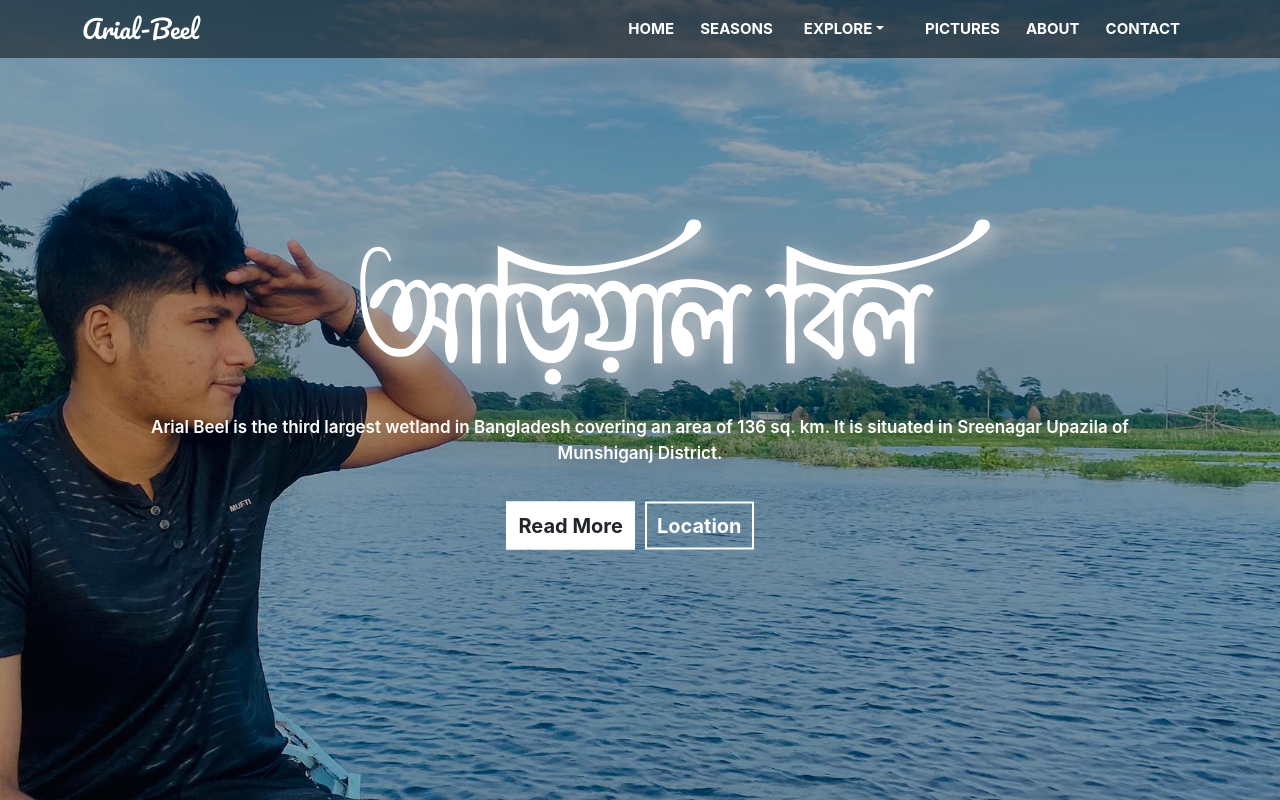
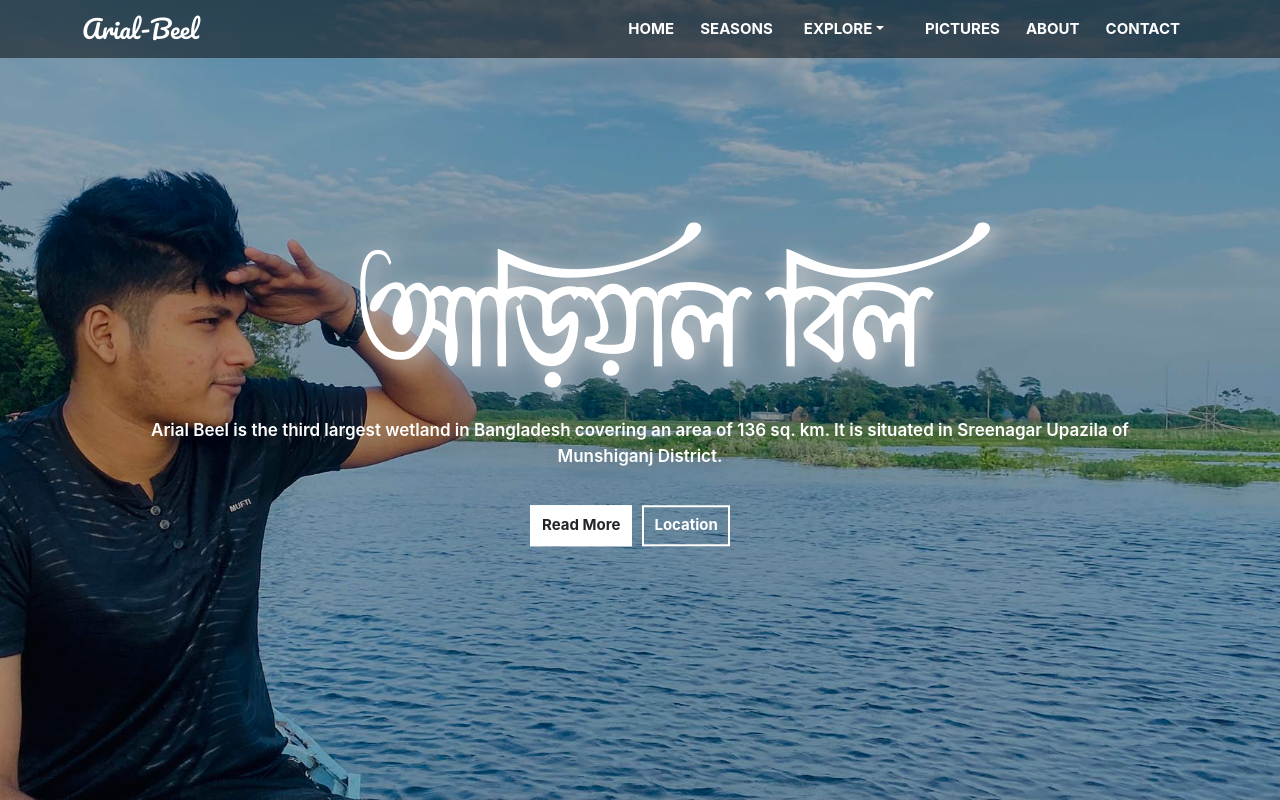
Before and after one commit to codingwithprince/arial-beel-website, a React (Create React App) app: page / in a window 1280 px wide. Built offline with nearby package versions, Linux system fonts and the light colour scheme; a web font is replaced by a local one.

Commit message:
added seasons

```diff
--- a/src/App.js
+++ b/src/App.js
@@ -1,7 +1,8 @@
-import { BrowserRouter as Router, Route } from 'react-router-dom';
+import { BrowserRouter as Router, Route, Switch } from 'react-router-dom';
 import './App.css';
 import NavbarItem from './components/Header/NavbarItem';
 import Home from './components/Home/Home';
+import Seasons from './components/Seasons/Seasons';
 import './css/responsive.css'
 
 
@@ -10,7 +11,10 @@ function App() {
     <div className="App">
       <Router>
         <NavbarItem />
-        <Route exact path="/" component={Home} />
+        <Switch>
+          <Route exact path="/" component={Home} />
+          <Route exact path="/seasons" component={Seasons} />
+        </Switch>
       </Router>
     </div>
   );
--- a/src/components/Hero/Hero.css
+++ b/src/components/Hero/Hero.css
@@ -32,7 +32,7 @@
     border: 2px solid white;
     padding: 7px 10px;
     margin-right: 10px;
-    font-size: 20px;
+    font-size: 15px;
     font-weight: 700;
     color: var(--text-color);
     transition: 0.5s;
@@ -43,7 +43,7 @@
     border: 2px solid white;
     padding: 7px 10px;
     margin-right: 20px;
-    font-size: 20px;
+    font-size: 15px;
     font-weight: 700;
     color: #fff;
     transition: 0.5s;
--- /dev/null
+++ b/src/components/Seasons/Seasons.js
@@ -0,0 +1,12 @@
+import React from 'react';
+import './Seasons.css';
+
+const Seasons = () => {
+    return (
+        <div className="seasons-area mt-5">
+            <h1>This is seasons area</h1>
+        </div>
+    );
+};
+
+export default Seasons;
```
Also changed, not shown: src/components/Seasons/Seasons.css (added).
